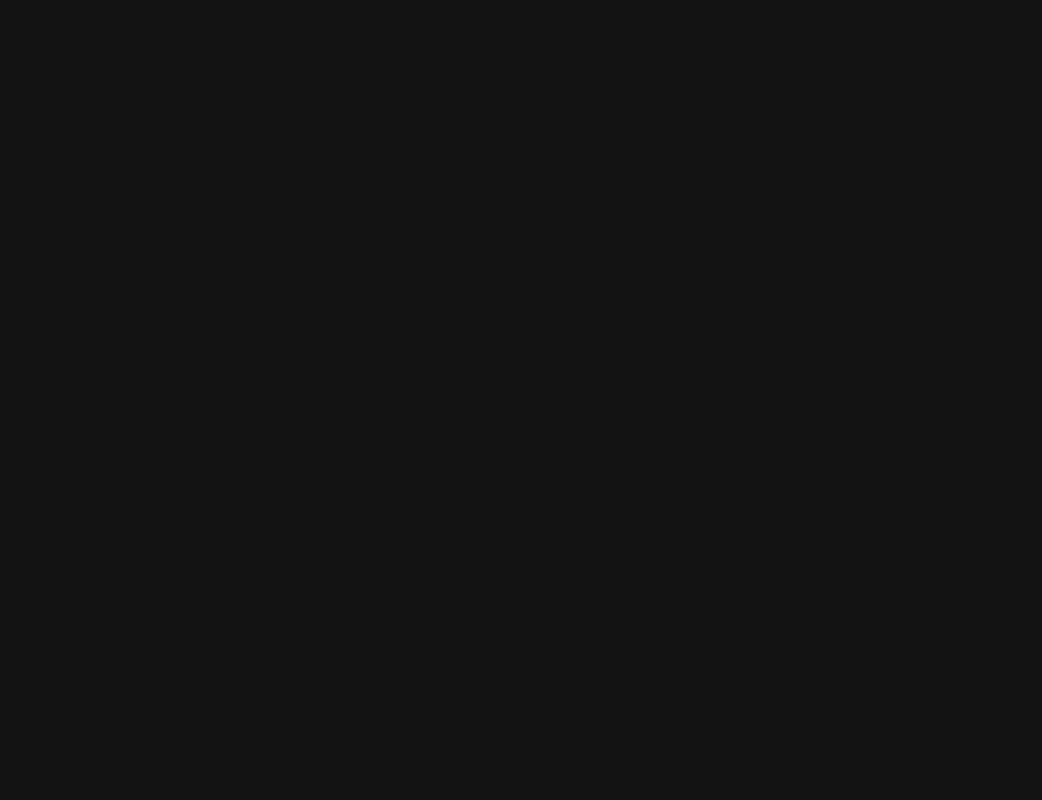
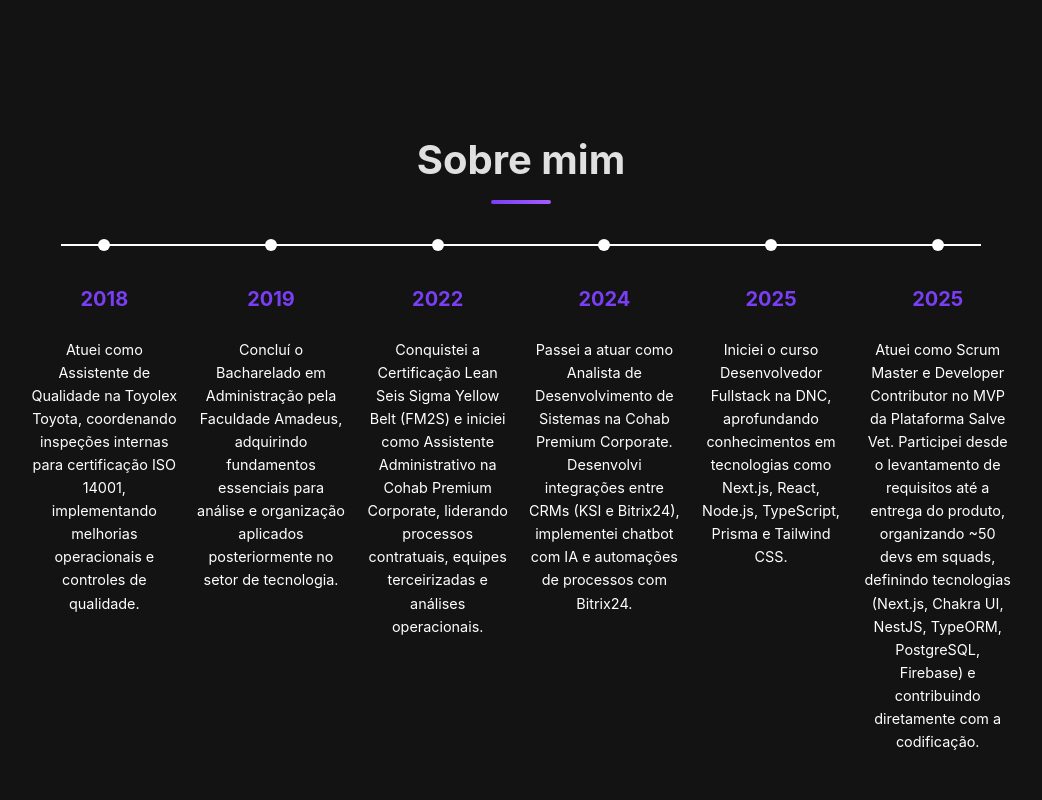
Before and after one commit to EderSouza93/RID183906_DESAFIO04, a React (Vite) app: page / in a window 1280 px wide. Shown: the part 1720-2520 px from the top of the page, without its empty margins (119-1161 px from the left). Before the commit the page ends 1710 px from the top, so only its background shows below. Built offline with nearby package versions, Linux system fonts and the light colour scheme.

Commit message:
refactoring the about me style to make it similar to figma's

```diff
--- a/src/App.tsx
+++ b/src/App.tsx
@@ -1,3 +1,4 @@
+import { About } from './components/About/About';
 import { Footer } from './components/Footer/Footer';
 import { Header } from './components/Header/Header';
 import { Hero } from './components/Hero/Hero';
@@ -10,6 +11,7 @@ export default function App() {
       <main>
         <Hero />
         <Projects />
+        <About />
       </main>
       <Footer />
     </>
--- /dev/null
+++ b/src/components/About/About.tsx
@@ -0,0 +1,67 @@
+import {
+  Container,
+  Content,
+  ContentText,
+  TimelineContainer,
+  TimelineItem,
+  Title,
+  Year,
+} from './styles';
+
+const timelineItems = [
+  {
+    id: 1,
+    year: '2018',
+    content:
+      'Atuei como Assistente de Qualidade na Toyolex Toyota, coordenando inspeções internas para certificação ISO 14001, implementando melhorias operacionais e controles de qualidade.',
+  },
+  {
+    id: 2,
+    year: '2019',
+    content:
+      'Concluí o Bacharelado em Administração pela Faculdade Amadeus, adquirindo fundamentos essenciais para análise e organização aplicados posteriormente no setor de tecnologia.',
+  },
+  {
+    id: 3,
+    year: '2022',
+    content:
+      'Conquistei a Certificação Lean Seis Sigma Yellow Belt (FM2S) e iniciei como Assistente Administrativo na Cohab Premium Corporate, liderando processos contratuais, equipes terceirizadas e análises operacionais.',
+  },
+  {
+    id: 4,
+    year: '2024',
+    content:
+      'Passei a atuar como Analista de Desenvolvimento de Sistemas na Cohab Premium Corporate. Desenvolvi integrações entre CRMs (KSI e Bitrix24), implementei chatbot com IA e automações de processos com Bitrix24.',
+  },
+  {
+    id: 5,
+    year: '2025',
+    content:
+      'Iniciei o curso Desenvolvedor Fullstack na DNC, aprofundando conhecimentos em tecnologias como Next.js, React, Node.js, TypeScript, Prisma e Tailwind CSS.',
+  },
+  {
+    id: 6,
+    year: '2025',
+    content:
+      'Atuei como Scrum Master e Developer Contributor no MVP da Plataforma Salve Vet. Participei desde o levantamento de requisitos até a entrega do produto, organizando ~50 devs em squads, definindo tecnologias (Next.js, Chakra UI, NestJS, TypeORM, PostgreSQL, Firebase) e contribuindo diretamente com a codificação.',
+  },
+];
+
+export const About = () => {
+  return (
+    <Container id="about">
+      <Title>Sobre mim</Title>
+
+      <TimelineContainer>
+        {timelineItems.map((item) => (
+          <TimelineItem key={item.id}>
+            <Year>{item.year}</Year>
+            <Content>
+              <ContentText>{item.content}</ContentText>
+            </Content>
+          </TimelineItem>
+        ))}
+      </TimelineContainer>
+    </Container>
+  );
+};
--- a/src/components/About/styles.ts
+++ b/src/components/About/styles.ts
@@ -1,14 +1,16 @@
-import styled, { css } from "styled-components";
+import styled from 'styled-components';
 
 export const Container = styled.section`
+  min-height: 100vh;
   max-width: 1200px;
   margin: 0 auto;
-  padding: ${({ theme }) => theme.spacing[16]} ${({ theme }) => theme.spacing[16]};
-`
+  padding: ${({ theme }) => theme.spacing[16]} ${({ theme }) => theme.spacing[4]};
+`;
 
 export const Title = styled.h2`
   font-size: 2.5rem;
   font-weight: ${({ theme }) => theme.fontWeights.bold};
+  margin-top: ${({ theme }) => theme.spacing[48]};
   margin-bottom: ${({ theme }) => theme.spacing[10]};
   text-align: center;
 
@@ -25,140 +27,111 @@ export const Title = styled.h2`
     margin: ${({ theme }) => theme.spacing[4]} auto 0;
     border-radius: ${({ theme }) => theme.borderRadius.full};
   }
-`
+`;
 
 export const TimelineContainer = styled.div`
   position: relative;
-    max-width: 800px;
+  max-width: 1000px;
   margin: 0 auto;
+  display: flex;
+  justify-content: space-between;
+  padding-top: ${({ theme }) => theme.spacing[6]};
 
   &::before {
     content: '';
     position: absolute;
     top: 0;
-        bottom: 0;
-        left: 50%;
-        width: 2px;
-        background: ${({ theme }) => theme.colors.primary};
-        transform: translateX(-50%);
+    left: 40px;
+    right: 40px;
+    height: 2px;
+    background: white;
   }
 
   @media (max-width: ${({ theme }) => theme.breakpoints.mobile}) {
+    flex-direction: column;
+    gap: ${({ theme }) => theme.spacing[8]};
+    padding: 0;
+
     &::before {
+      top: 0;
+      bottom: 0;
       left: 20px;
+      width: 2px;
+      height: 100%;
+      transform: none;
+      right: auto;
     }
   }
-`
+`;
 
-export const TimelineItem = styled.div<{ isEven: boolean }>`
+export const TimelineItem = styled.div`
   display: flex;
-    justify-content: center;
+  flex-direction: column;
+  align-items: center;
   position: relative;
-    margin-bottom: ${({ theme }) => theme.spacing[16]};
-
-    ${({ isEven }) => isEven && css`
-        flex-direction: row-reverse;
-
-        ${Year} {
-            margin-left: 0;
-            margin-right: ${({ theme }) => theme.spacing[8]};
-        }
-
-        ${Content} {
-            $::before {
-                left: auto;
-                right: -10px;
-                border-width: 10px 0 10px 10px;
-                border-color: transparent transparent transparent ${({ theme }) => theme.colors.cardBackground};
-            }
-        }
-
-        @media (max-width: ${({ theme }) => theme.breakpoints.mobile}) {
-            flex-direction: row;
-
-            ${Year} {
-                margin-right: 0;
-                margin-left: ${({ theme }) => theme.spacing[8]};
-            }
-
-            ${Content} {
-                &::before {
-                    right: auto;
-                    left: -10px;
-                    border-width: 10px 10px 10px 0;
-                    border-color: transparent ${({ theme }) => theme.colors.cardBackground} transparent transparent;
-                }
-            }
-        }
-    `}
-
-    &::after {
-        content: '';
-        position: absolute;
-        width: 16px;
-        height: 16px;
-        background-color: ${({ theme }) => theme.colors.background};
-        border: 3px solid ${({ theme }) => theme.colors.primary};
-        border-radius: 50%;
-        top: 15px;
-        left: 50%;
-        transform: translateX(-50%);
-        z-index: 1;
-    }
-
-    @media (max-width: ${({ theme }) => theme.breakpoints.mobile}) {
-        justify-content: flex-start;
-        padding-left: 40px;
-
-        &::after {
-            left: 20px;
-            transform: none;
-        }
-    }
-`
-
-export const Year = styled.div`
-    min-width: 80px;
-    margin-top: ${({ theme }) => theme.spacing[1]};
-    font-weight: ${({ theme }) => theme.fontWeights.bold};
-    color: ${({ theme }) => theme.colors.primary};
-    margin-right: ${({ theme }) => theme.spacing[8]};
-    text-align: right;
-
-    @media (max-width: ${({ theme }) => theme.breakpoints.mobile}) {
-        margin-right: ${({ theme }) => theme.spacing[3]};
-        margin-left: ${({ theme }) => theme.spacing[3]};
-        font-size: 0.9rem;
-        min-width: auto;
-    }
-`
-
-export const Content = styled.div`
-    background-color: ${({ theme }) => theme.colors.cardBackground};
-    border-radius: ${({ theme }) => theme.borderRadius.md};
-    padding: ${({ theme }) => theme.spacing[4]};
-    max-width: 280px;
-    box-shadow: ${({ theme }) => theme.shadows.md};
-    position: relative;
-    border: 1px solid ${({ theme }) => theme.colors.border};
+  width: 100%;
+  max-width: 220px;
+  text-align: center;
 
   &::before {
     content: '';
     position: absolute;
-        top: 15px;
-        left: -10px;
-        border-width: 10px 10px 10px 0;
-        border-style: solid;
-        border-color: transparent ${({ theme }) => theme.colors.cardBackground} transparent transparent;
+    top: -29px;
+    left: 50%;
+    transform: translateX(-50%);
+    width: 12px;
+    height: 12px;
+    background: white;
+    border-radius: 50%;
+    z-index: 2;
   }
 
   @media (max-width: ${({ theme }) => theme.breakpoints.mobile}) {
+    flex-direction: column;
+    align-items: flex-start;
     max-width: 100%;
+    padding-left: ${({ theme }) => theme.spacing[8]};
+    text-align: left;
+    min-height: 80px;
+    margin-bottom: ${({ theme }) => theme.spacing[6]};
+
+    &::before {
+      left: 15px;
+      top: 6px;
+      transform: none;
     }
-`
+  }
+`;
+
+export const Year = styled.div`
+  color: ${({ theme }) => theme.colors.primary};
+  font-weight: ${({ theme }) => theme.fontWeights.bold};
+  font-size: 1.25rem;
+  margin-bottom: ${({ theme }) => theme.spacing[4]};
+  margin-top: ${({ theme }) => theme.spacing[4]};
+
+  @media (max-width: ${({ theme }) => theme.breakpoints.mobile}) {
+    font-size: 1rem;
+    margin: 0;
+    margin-left: ${({ theme }) => theme.spacing[8]};
+    margin-bottom: ${({ theme }) => theme.spacing[2]};
+  }
+`;
+
+export const Content = styled.div`
+  background: transparent;
+  padding: ${({ theme }) => theme.spacing[2]};
+  max-width: 220px;
+
+  @media (max-width: ${({ theme }) => theme.breakpoints.mobile}) {
+    padding: 0;
+    max-width: 100%;
+    margin-left: ${({ theme }) => theme.spacing[8]};
+  }
+`;
 
 export const ContentText = styled.p`
-    color: ${({ theme }) => theme.colors.textSecondary};
+  color: white;
   font-size: 0.9rem;
   line-height: 1.6;
-`
+`;
--- a/src/components/Header/Header.tsx
+++ b/src/components/Header/Header.tsx
@@ -37,7 +37,7 @@ export const Header = () => {
         <NavLinks isOpen={isOpen}>
           <NavLink href="#projects">Projetos</NavLink>
           <NavLink href="#">Tecnologias</NavLink>
-          <NavLink href="#">Sobre mim</NavLink>
+          <NavLink href="#about">Sobre mim</NavLink>
         </NavLinks>
       </Nav>
     </Container>
--- a/src/components/Projects/styles.ts
+++ b/src/components/Projects/styles.ts
@@ -1,14 +1,16 @@
 import styled from 'styled-components';
 
 export const Container = styled.section`
+  min-height: 100vh;
   max-width: 1200px;
   margin: 0 auto;
   padding: ${({ theme }) => theme.spacing[16]} ${({ theme }) => theme.spacing[4]};
-`
+`;
 
 export const Title = styled.h2`
   font-size: 2.5rem;
   font-weight: ${({ theme }) => theme.fontWeights.bold};
+  margin-top: ${({ theme }) => theme.spacing[20]};
   margin-bottom: ${({ theme }) => theme.spacing[10]};
   text-align: center;
 
--- a/src/styles/theme.ts
+++ b/src/styles/theme.ts
@@ -27,6 +27,7 @@ export const theme = {
     '12': '3rem',
     '16': '4rem',
     '20': '5rem',
+    '48':'12rem',
   },
   borderRadius: {
     sm: '0.25rem',
```
Lines whose indentation alone changed are shown as unchanged.
